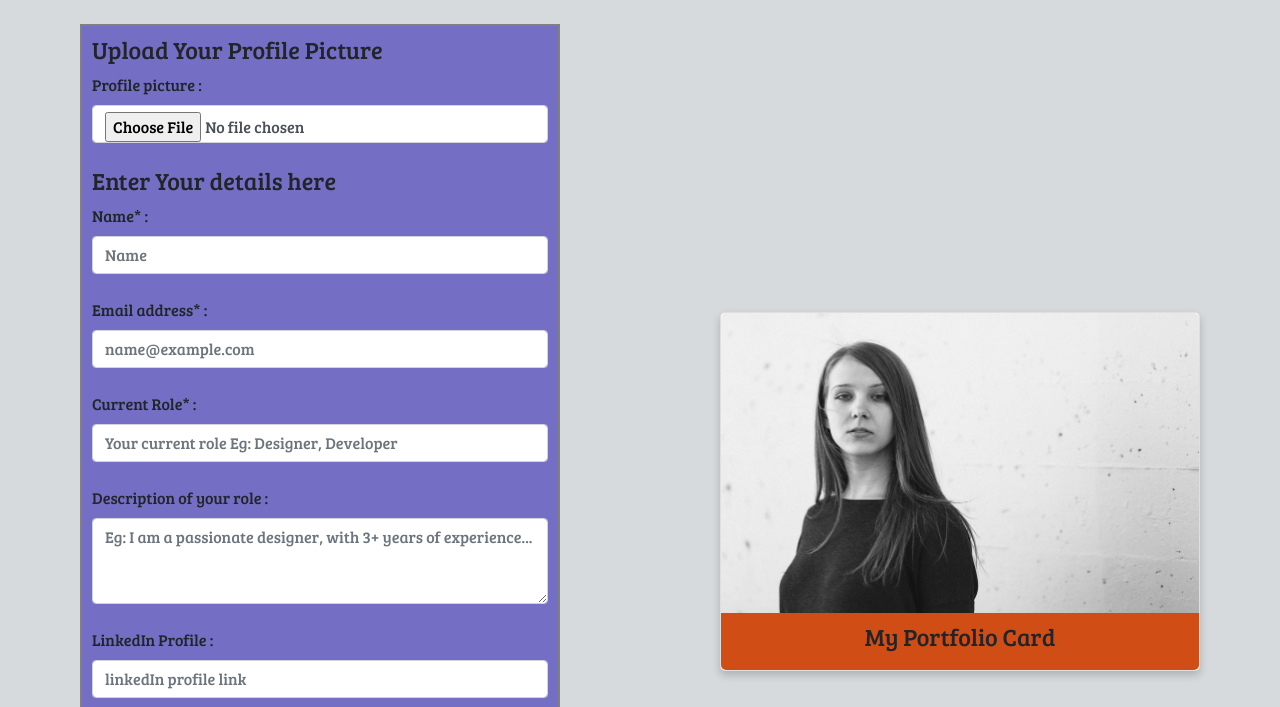
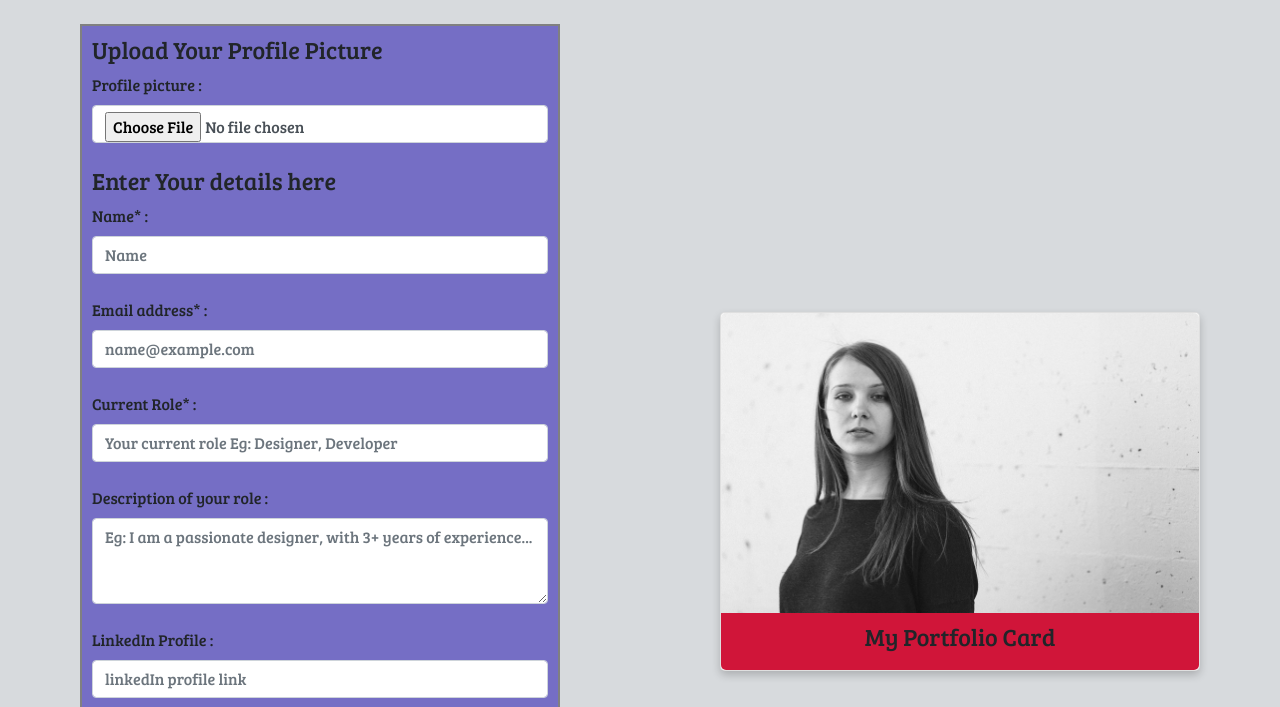
Before and after one commit to shamseena-dev/mini-portfolio-card-maker, a plain HTML site: page index.html in a window 1280 px wide. Shown: the part 93-800 px from the top of the page. Drawn offline with nearby package versions, Linux system fonts and the light colour scheme.

Commit message:
Update style.css

```diff
--- a/style.css
+++ b/style.css
@@ -71,7 +71,7 @@ img {
 
 .card-body {
   padding: 10px 16px;
-  background-color:  #d04e15;
+  background-color:  #d01539;
   border-radius: 0 0 5px 5px;
 }
 
```
